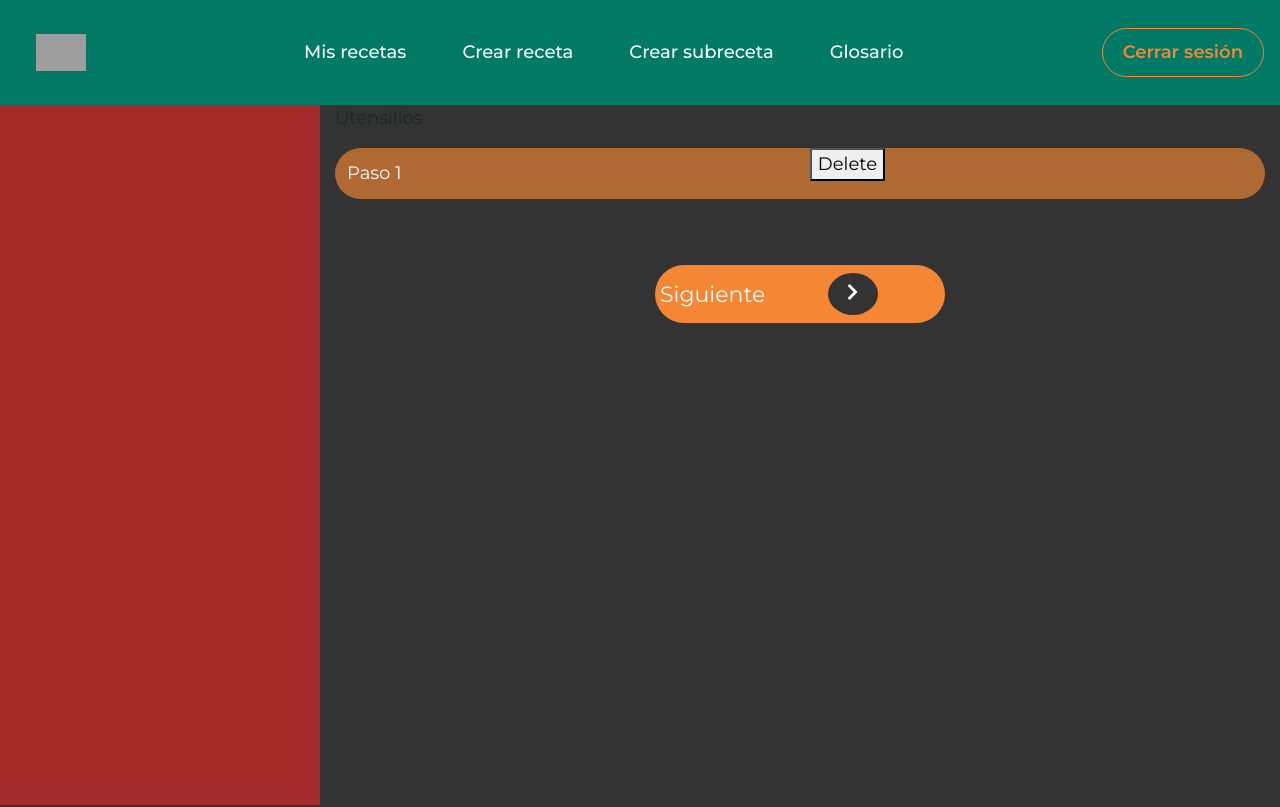
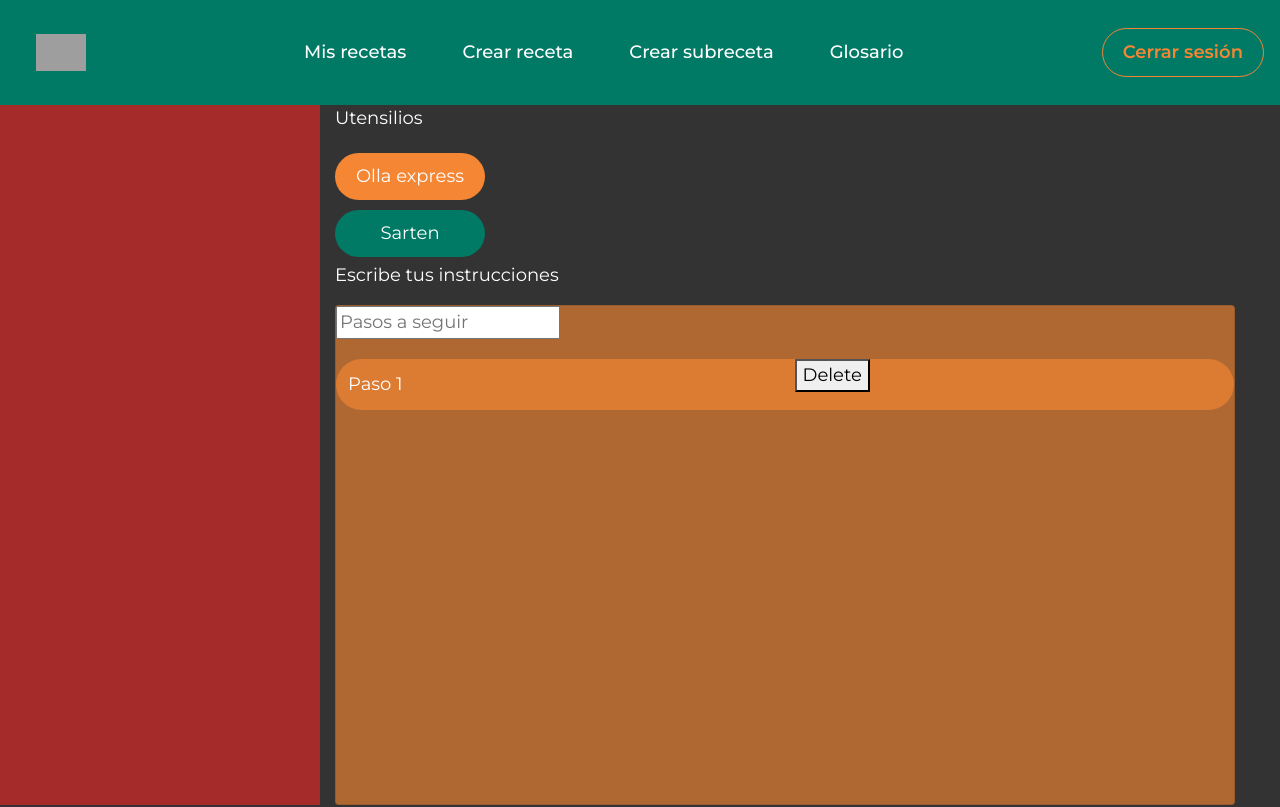
Before and after one commit to Standar-sazon/frontend_standar_sazon, a Next.js app: page /recipes/create/utencils in a window 1280 px wide. Shown: the top 807 px of the page. Built offline with nearby package versions, Linux system fonts and the light colour scheme; grey boxes are pictures that could not be loaded.

Commit message:
Agregar instrucciones

```diff
--- a/pages/index.js
+++ b/pages/index.js
@@ -13,7 +13,7 @@ import Benefits from '../components/Benefits'
 import Dish from '../components/Benefits-image'
 import ImageBack from '../components/Benefits-bkg'
 
-export default function Home() {
+export default function Home () {
   return (
     <Layout>
 
--- a/pages/recipes/create/utencils.js
+++ b/pages/recipes/create/utencils.js
@@ -2,18 +2,28 @@ import LayoutUser from '../../../components/LayoutUser'
 import React from 'react'
 import NextButton from '../../../components/NextButton'
 import Table from 'react-bootstrap/Table'
+import { Card } from 'react-bootstrap'
 
 const Utencilios = () => {
   return (
     <LayoutUser>
       <p>Utensilios</p>
       <div>
-        <Table borderless className='tittleResume'>
-          <td>Paso 1</td>
-          <button>Delete</button>
-        </Table>
+        <button className='buttonorange'>Olla express</button>
       </div>
-
+      <div>
+        <button className='buttongreen'>Sarten</button>
+        <p>Escribe tus instrucciones</p>
+        <Card className='card-table'>
+          <div className='form-input'>
+            <input type='text' placeholder='Pasos a seguir' name='' id='' />
+          </div>
+          <Table borderless className='tittleResume'>
+            <td>Paso 1</td>
+            <button>Delete</button>
+          </Table>
+        </Card>
+      </div>
       <div className='row justify-content-center'>
         <div className='col-12 col-lg-4'>
           <NextButton message='Siguiente' />
--- a/styles/pages/recipes/create/_utencils.scss
+++ b/styles/pages/recipes/create/_utencils.scss
@@ -0,0 +1,35 @@
+p {
+    color: $white;
+}
+
+.buttonorange{
+    background-color: $orange;
+    border-radius: 25px;
+    border: none;
+    color: $white;
+    width: 150px;
+    justify-content: center;
+    padding: 10px;
+    margin: 5px auto;
+}
+
+.buttongreen{
+    background-color: $dark-green;
+    border-radius: 25px;
+    border: none;
+    color: $white;
+    width: 150px;
+    justify-content: center;
+    padding: 10px;
+    margin: 5px auto;
+}
+
+.card-table{
+    width: 900px;
+    height: 500px;
+    background-color: $orange-opacity;
+}
+
+.tittleResume{
+    margin: 20px auto;
+}
```
